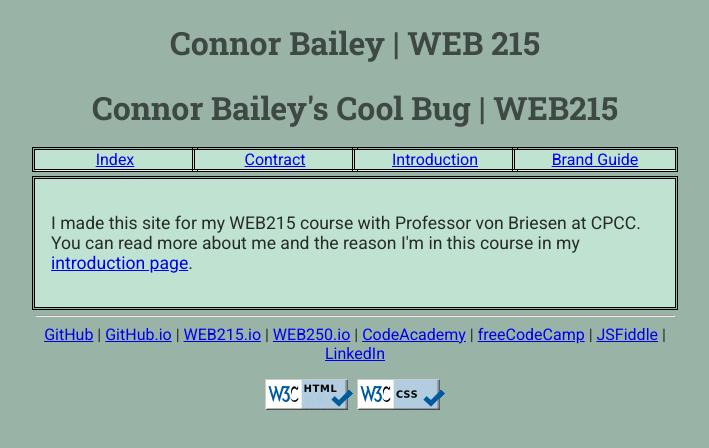
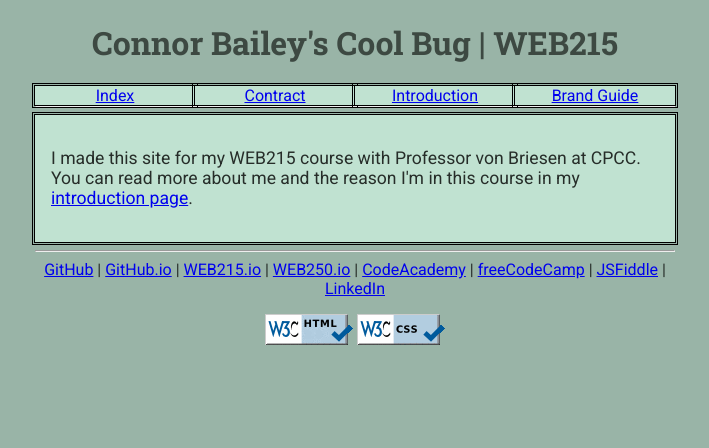
Before and after one commit to cbaile47/web215, a plain HTML site: page index.html in a window 1280 px wide. Shown: the whole page, without its empty margins (285-994 px from the left). Drawn offline with Linux system fonts and the light colour scheme.

Commit message:
Update index.html

```diff
--- a/index.html
+++ b/index.html
@@ -8,7 +8,6 @@
 	<link href="styles/default.css" rel="stylesheet">
 </head>
 <body>
-	<h1>Connor Bailey | WEB 215</h1>
 	<div data-include="components/header.html"></div>
 	<main>
 		<p>I made this site for my WEB215 course with Professor von Briesen at CPCC. You can read more about me and the reason I'm in this course in my <a href="introduction.html">introduction page</a>.</p>
```
